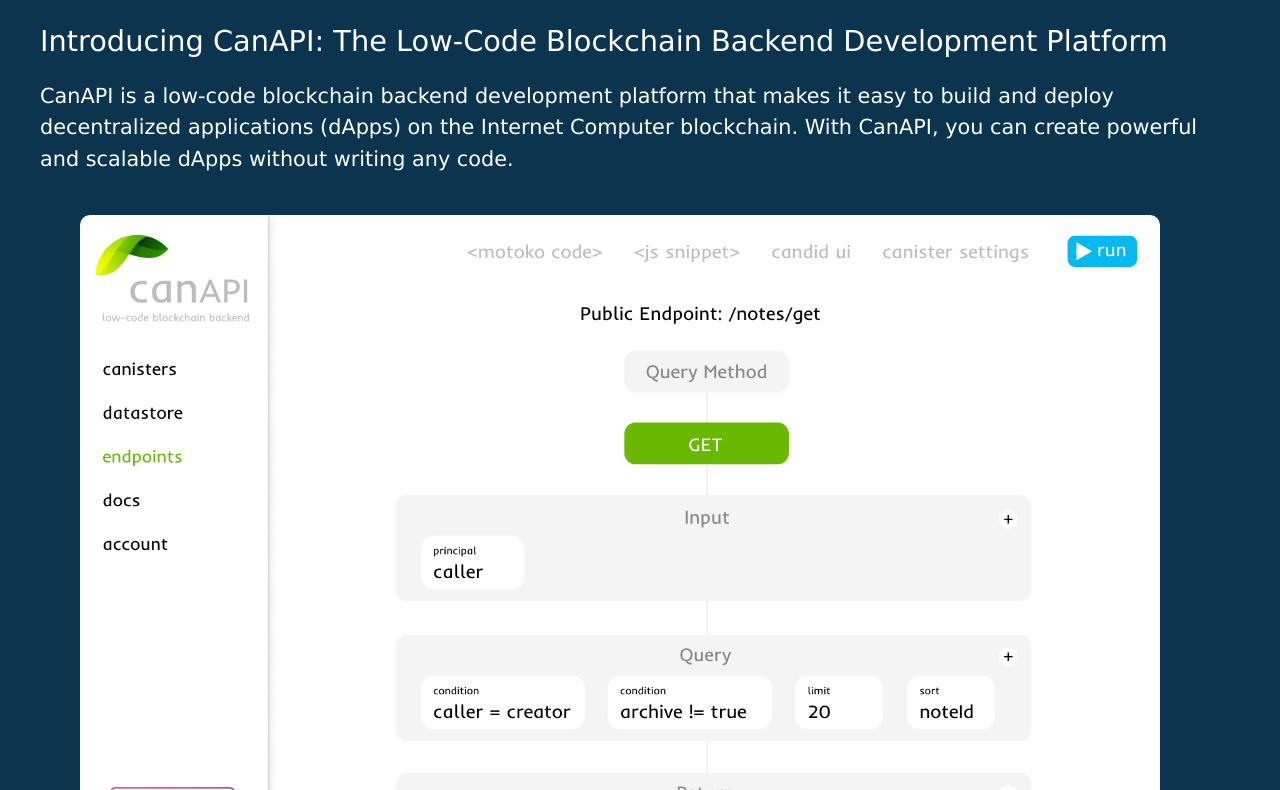
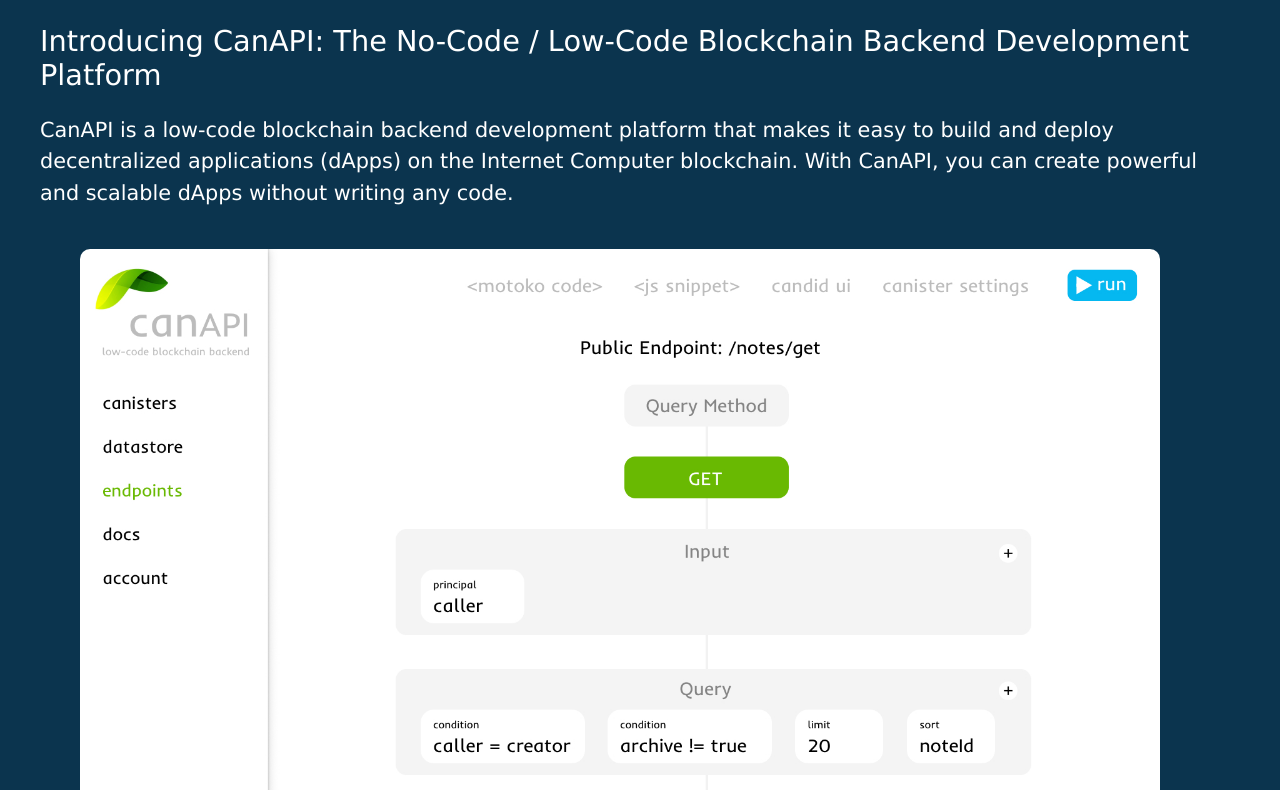
Before and after one commit to jakepeg/canapi_landing, a plain HTML site: page index.html in a window 1280 px wide. Shown: the part 136-926 px from the top of the page. Drawn offline with Linux system fonts and the light colour scheme.

Commit message:
add no-code for seo

```diff
--- a/index.html
+++ b/index.html
@@ -6,7 +6,7 @@
   <meta name="description" content="CanAPI is a low-code blockchain backend development platform that makes it easy to build and deploy decentralized applications (DApps) on the Internet Computer blockchain.">
   <link rel="stylesheet" href="style.css">
   <link rel="icon" type="image/x-icon" href="favicon.ico">
-  <title>CanAPI low-code Blockchain Backend</title>
+  <title>CanAPI no-code / low-code Blockchain Backend</title>
 
 <!-- Google tag (gtag.js) -->
 <script async src="https://www.googletagmanager.com/gtag/js?id=G-MHSWYXT7T3"></script>
@@ -36,7 +36,7 @@
     <main class="main">
       <div class="column">
         <img class="app-image-mobile" src="app.png" alt="App Screenshot">
-        <h2>Introducing CanAPI: The Low-Code Blockchain Backend Development Platform</h2>
+        <h1>Introducing CanAPI: The No-Code / Low-Code Blockchain Backend Development Platform</h1>
         <p>CanAPI is a low-code blockchain backend development platform that makes it easy to build and deploy decentralized applications (dApps) on the Internet Computer blockchain. With CanAPI, you can create powerful and scalable dApps without writing any code.</p>
         <img class="app-image" src="app.jpg" alt="App Screenshot">
         <p>CanAPI's visual interface makes it easy to create and manage your backend. You can easily create data models, define your API endpoints, and connect to data sources.</p>
```
